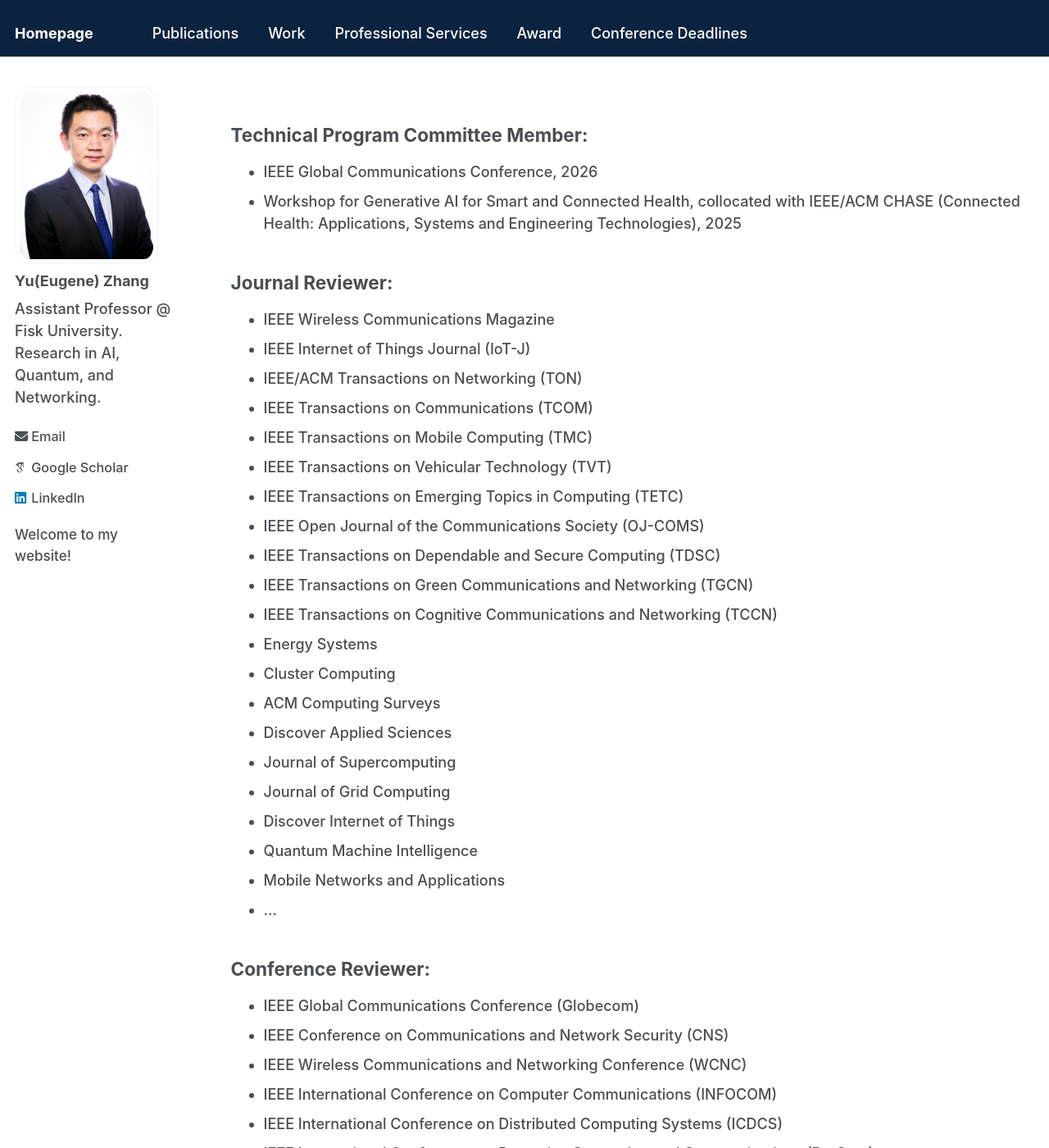
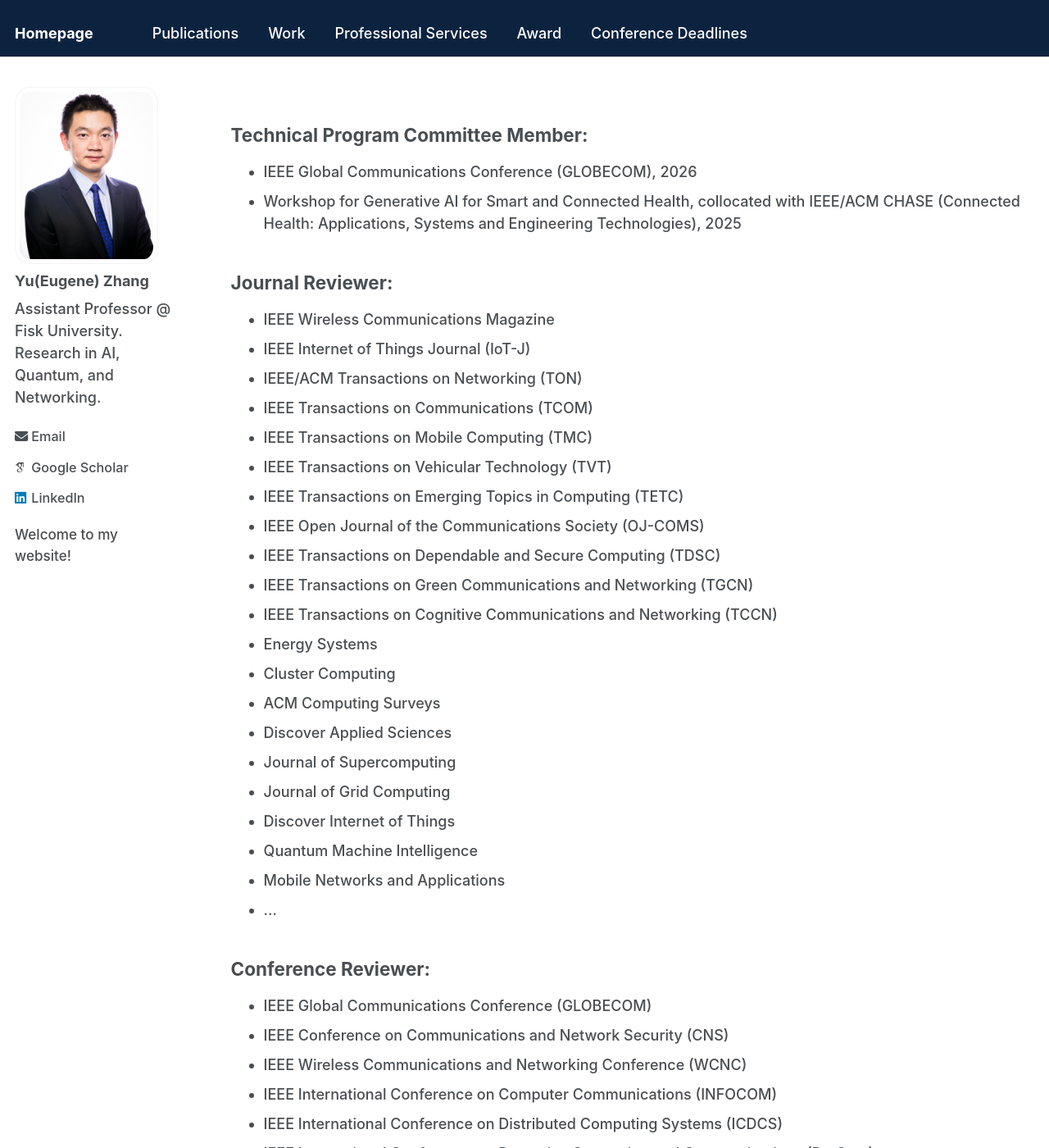
Before and after one commit to Yu-Zhang-Eugene/yu-zhang-eugene.github.io, a Jekyll site: the page built from _pages/professional-services.md, in a window 1280 px wide and 1400 px high. Shown: the whole window at 82% size. Built offline with Jekyll 4.4.1, drawn with Linux system fonts in a browser that asks for light colours; some web fonts are replaced; a script that is not in the unit is left out.

Commit message:
Standardize IEEE Global Communications Conference naming
Updated the naming convention for IEEE Global Communications Conference to maintain consistency.

```diff
--- a/_pages/professional-services.md
+++ b/_pages/professional-services.md
@@ -8,7 +8,7 @@ comments: true
 
 Technical Program Committee Member:
 ---
-- IEEE Global Communications Conference, 2026
+- IEEE Global Communications Conference (GLOBECOM), 2026
 - Workshop for Generative AI for Smart and Connected Health, collocated with IEEE/ACM CHASE (Connected Health: Applications, Systems and Engineering Technologies), 2025
 
 Journal Reviewer:
@@ -37,7 +37,7 @@ Journal Reviewer:
 
 Conference Reviewer:
 ------
-- IEEE Global Communications Conference (Globecom)
+- IEEE Global Communications Conference (GLOBECOM)
 - IEEE Conference on Communications and Network Security (CNS)
 - IEEE Wireless Communications and Networking Conference (WCNC)
 - IEEE International Conference on Computer Communications (INFOCOM)
```
